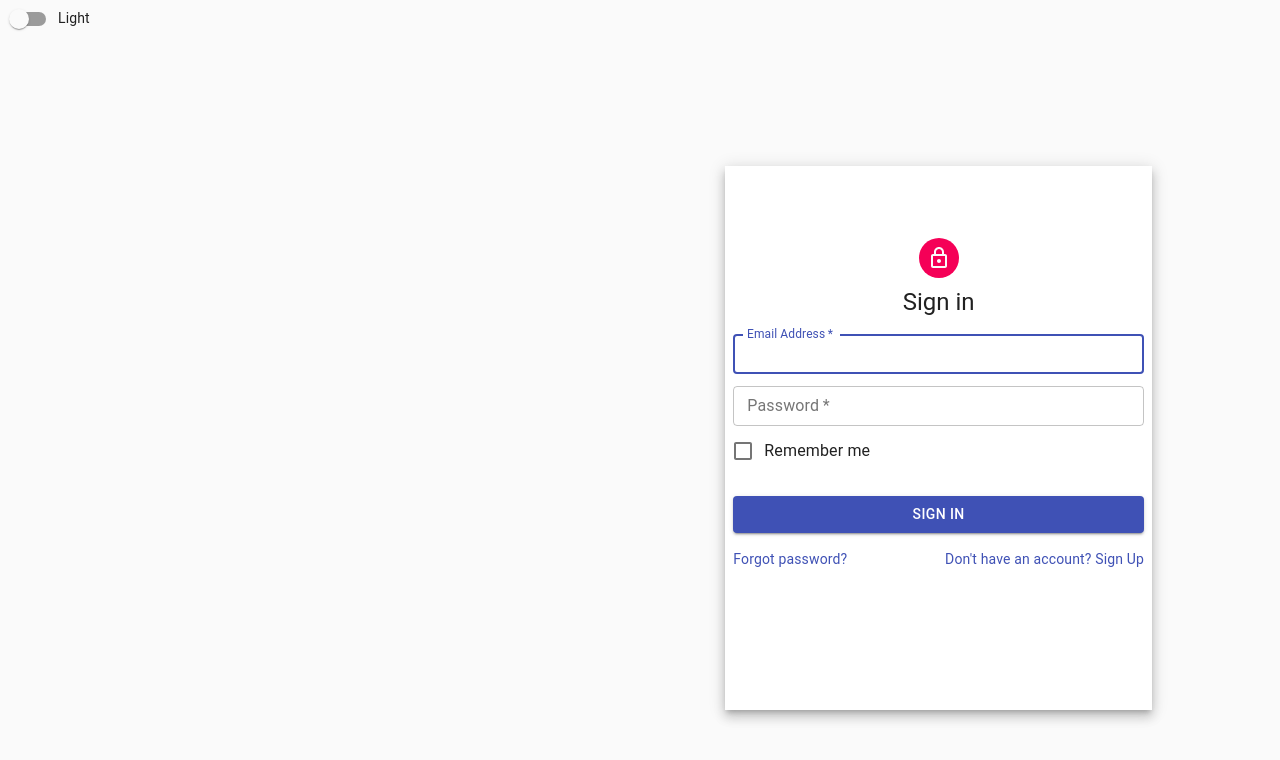
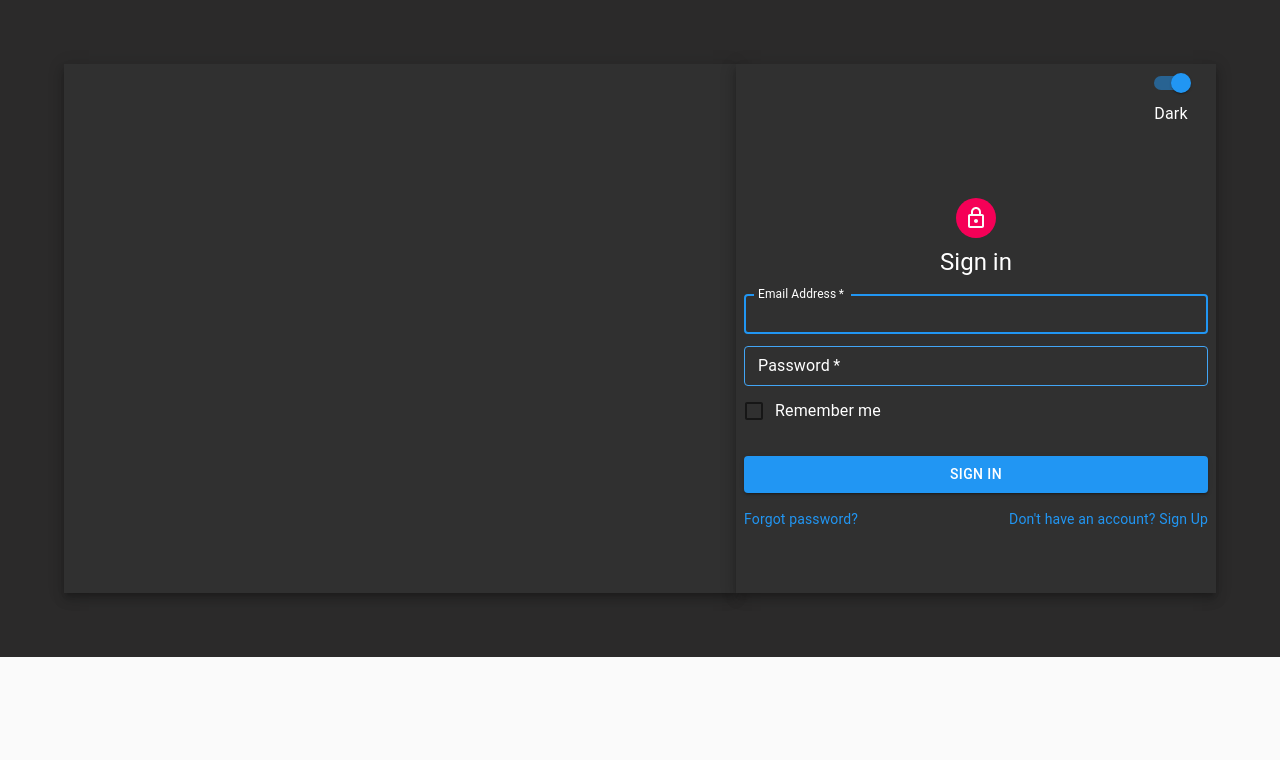
Before and after one commit to bvhml/logInReact, a React (Create React App) app: page / in a window 1280 px wide. Shown: the top 760 px of the page. Built offline with nearby package versions, Linux system fonts and the light colour scheme.

Commit message:
Dark Theme applied to the whole View.

```diff
--- a/src/SignInSide.js
+++ b/src/SignInSide.js
@@ -16,9 +16,11 @@ import { BrowserRouter as Router, Route} from "react-router-dom";
 import * as LinkRouter from "react-router-dom";
 import SignInForm from './components/SignInForm'
 import Switch from '@material-ui/core/Switch';
+import Button from '@material-ui/core/Button';
+import FormControlLabel from '@material-ui/core/FormControlLabel';
 
 let theme = createMuiTheme({});
-let themeName = 'Light';
+let themeName = 'Dark';
 function MadeWithLove() {
   return (
     <Typography variant="body2" color="textSecondary" align="center">
@@ -50,9 +52,8 @@ function About() {
 
 let useStyles = makeStyles(theme => ({
   root: {
-    height: '100vh',
-    padding: '10vw',
-    backgroundColor: theme.palette.dark,
+
+    padding: '8vh',
   },
   image: {
     //backgroundImage: 'url(https://source.unsplash.com/random)',
@@ -98,15 +99,95 @@ let useStyles = makeStyles(theme => ({
   },
 }));
 
+//--------------------DARK THEME--------------------
+theme = createMuiTheme({
+  overrides: {
+    // Style sheet name ⚛️
+    MuiButton: {
+      root: {
+        backgroundColor:'#303030',
+        border: 0,
+        color: 'white',
+        boxShadow: '0 3px 5px 2px rgba(255, 105, 135, .3)',
+      },
+    },
+    MuiPaper:{
+      root: {
+        backgroundColor:'#303030',
+        color:'white',
+        boxShadow: '0 3px 5px 2px rgba(255, 105, 135, .3)',
+      },
+    },
+    MuiGrid:{
+      root:{
+        backgroundColor:'#2b2a2a',
+      },
+      item:{
+        backgroundColor:'#303030',
+      },
 
+    },
+    MuiTextField:{
+      root:{
+        color :'white',
+        borderColor:blue,
+      },
+    },
+    MuiInputLabel: { // Name of the component ⚛️ / style sheet
+      root: { // Name of the rule
+        color: "white",
+        borderColor:"white",
+        "&$focused": { // increase the specificity for the pseudo class
+          color: "white"
+        }
+      }
+    },
+    MuiOutlinedInput:{
+      root:{
+        color:'white',
+        borderColor:"white",
+      },
+
+      notchedOutline: {
+        borderWidth: "1px",
+        borderColor: blue[400],
+        '&$hover': {
+          borderColor:"white",
+          borderWidth: 2,
+        },
+      },
+    },
+
+  },
+  palette: {
+    primary: blue,
+    secondary: deepOrange,
+    dark:'#303030',
+  },
+  status: {
+    danger: 'orange',
+  },
+  paper: {
+    margin: theme.spacing(8, 1), //8,1
+    display: 'flex',
+    flexDirection: 'column',
+    alignItems: 'center',
+    backgroundColor:'#303030',
+  },
+  paperContainer: {
+    backgroundColor:'#303030',
+  },
+});
 
 export default function SignInSide (props) {
+
   const classes = useStyles();
-
   const [state, setState] = React.useState({
     checkedA: false,
-    checkedB: false,
+    checkedB: true,
   });
+
+  //const [greeting, setGreeting] = React.useState('Hello World');
 
   const handleChange = name => event => {
     setState({ ...state, [name]: event.target.checked });
@@ -118,10 +199,8 @@ export default function SignInSide (props) {
           // Style sheet name ⚛️
           MuiButton: {
             root: {
-              backgroundColor:'#303030',
-              border: 0,
               color: 'white',
-              //boxShadow: '0 3px 5px 2px rgba(255, 105, 135, .3)',
+              backgroundColor:blue,
             },
           },
           MuiPaper:{
@@ -132,6 +211,9 @@ export default function SignInSide (props) {
             },
           },
           MuiGrid:{
+            root:{
+              backgroundColor:'#2b2a2a',
+            },
             item:{
               backgroundColor:'#303030',
             },
@@ -139,7 +221,29 @@ export default function SignInSide (props) {
           },
           MuiTextField:{
             root:{
-              color:'white',            }
+              color :'white',
+              borderColor:blue,
+            },
+          },
+          MuiInputLabel: { // Name of the component ⚛️ / style sheet
+            root: { // Name of the rule
+              color: "white",
+              borderColor:"white",
+              "&$focused": { // increase the specificity for the pseudo class
+                color: "white"
+              }
+            }
+          },
+          MuiOutlinedInput:{
+            root:{
+              color:'white',
+              borderColor:"white",
+            },
+            notchedOutline: {
+              borderWidth: "1px",
+              borderColor: theme.palette.primary.main,
+
+            },
           },
         },
         palette: {
@@ -164,26 +268,40 @@ export default function SignInSide (props) {
     }
     else{
       themeName = 'Light';
-      theme = createMuiTheme({});
+      theme = createMuiTheme({
+          palette: {
+          primary: blue,
+          secondary: deepOrange,
+          dark:'#303030',
+        },
+      });
     }
 
   };
+    return (
 
+      <ThemeProvider theme={theme}>
+          <Grid container component="main" className={classes.root} fixed = {'true'}>
+          <CssBaseline />
+          <Grid item xs={false} sm={5} md={7} component={Paper} className={classes.image} elevation={7} square/>
+          <Grid item xs={12} sm={7} md={5} component={Paper} elevation={7} square >
+          <Grid container item justify="flex-end" direction="row">
 
-    return (
-      <ThemeProvider theme={theme}>
-          <Switch
+          <FormControlLabel
+          value="top"
+          control={<Switch
             checked={state.checkedB}
             onChange={handleChange('checkedB')}
             value="checkedB"
             color="primary"
             inputProps={{ 'aria-label': 'primary checkbox' }}
-          />{themeName}
-          <Grid container component="main" className={classes.root} fixed = {'true'}>
-          <CssBaseline />
-          <Grid item xs={false} sm={5} md={7} className={classes.image} />
-          <Grid item xs={12} sm={7} md={5} component={Paper} elevation={7} square>
-              <div className={classes.paper} spacing={5}>
+          />}
+          label={themeName}
+          labelPlacement="bottom"
+        />
+
+          </Grid>
+           <div className={classes.paper} spacing={5}>
               <Avatar className={classes.avatar}>
                   <LockOutlinedIcon />
               </Avatar>
@@ -191,7 +309,7 @@ export default function SignInSide (props) {
                   Sign in
               </Typography>
               <SignInForm classes={classes}/>
-              </div>
+            </div>
           </Grid>
           </Grid>
       </ThemeProvider>
--- a/src/components/SignInForm.js
+++ b/src/components/SignInForm.js
@@ -171,6 +171,7 @@ export default class SignInForm extends React.Component{
                   autoFocus
                   error={validationResponse.email}
                   inputRef={this.emailInput}
+
                   />
                   <TextField
                   variant="outlined"
```
